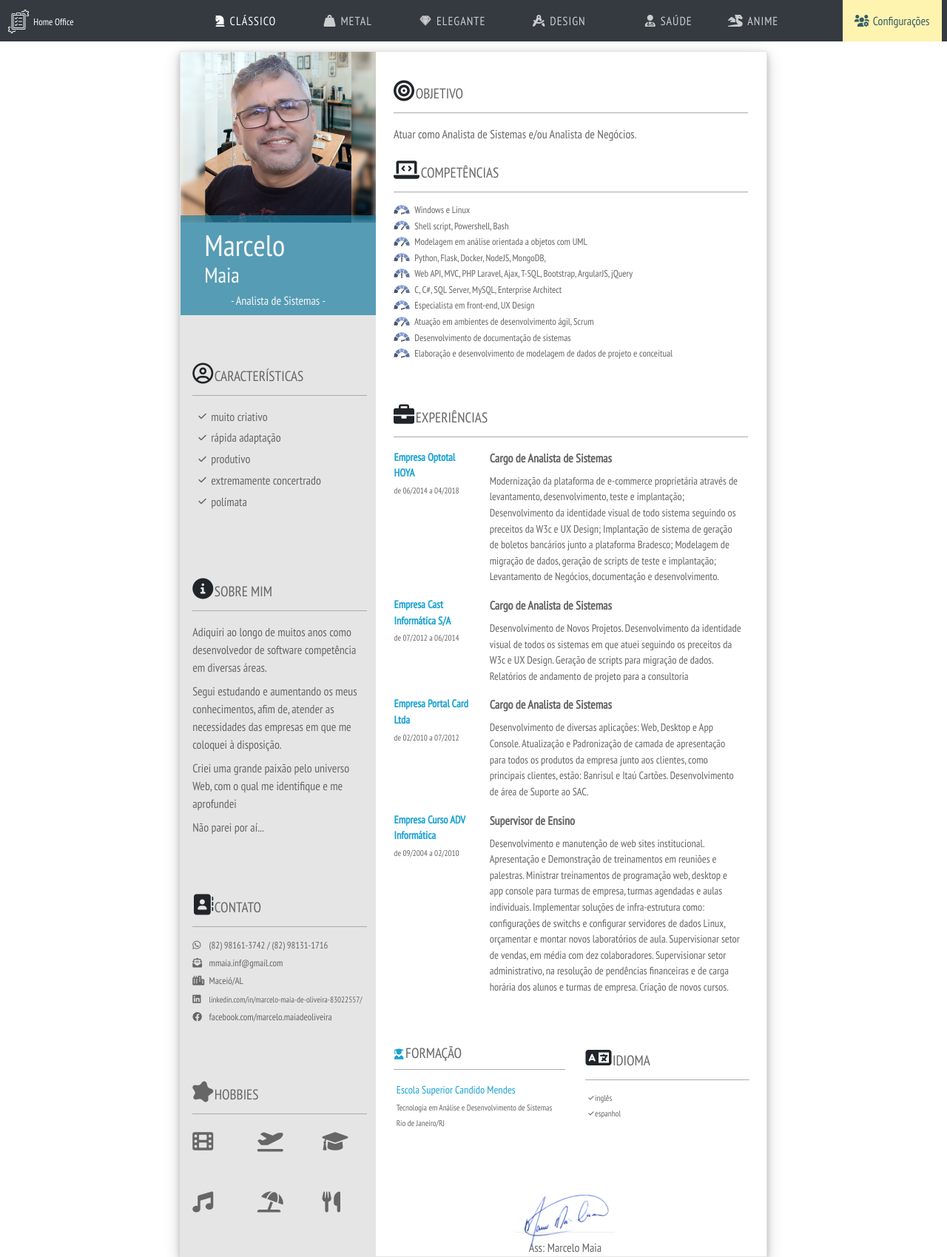
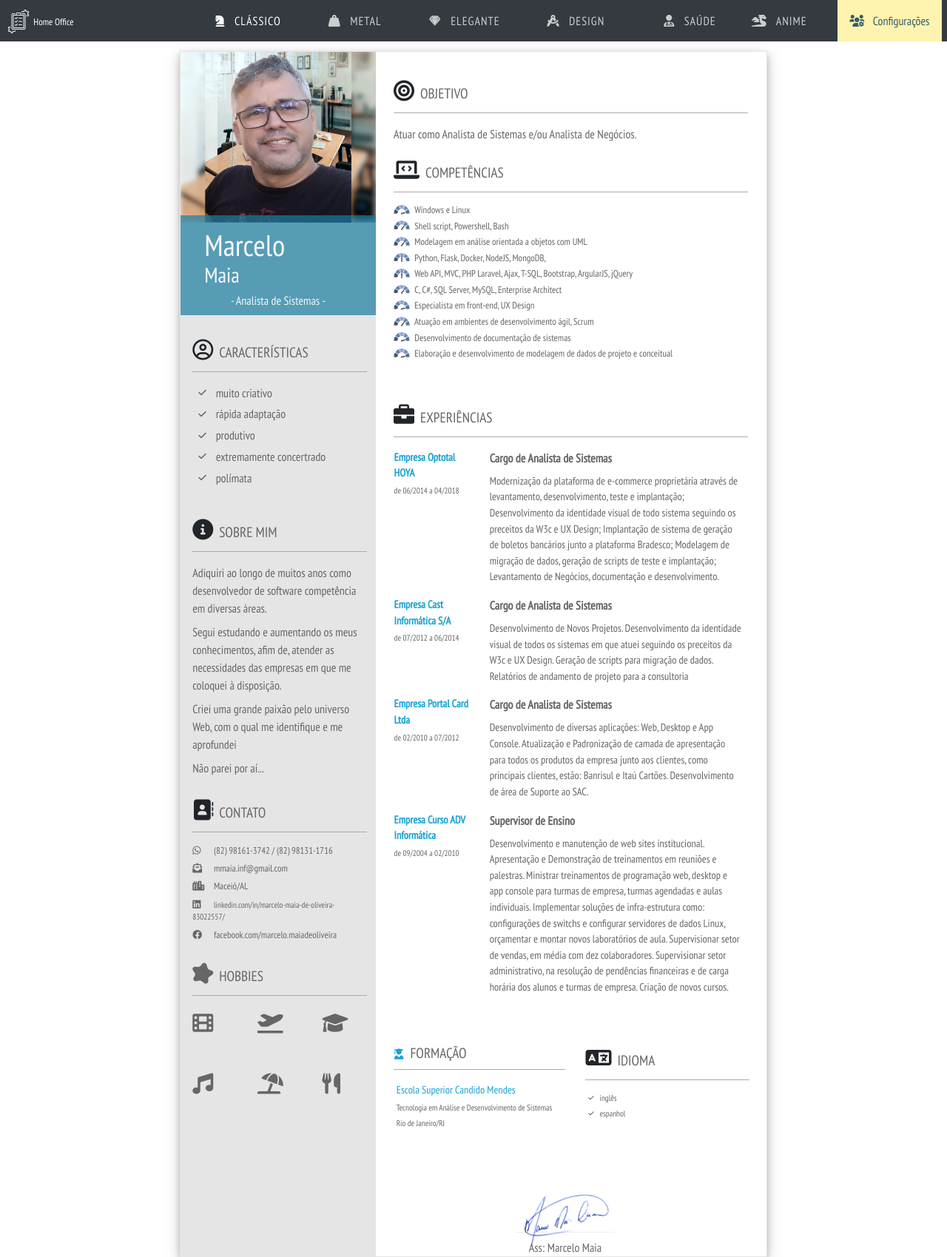
Before and after one commit to mmaiammo/curriculo-py, a Flask app: page / in a window 1280 px wide. Shown: the whole page at 74% size. Run offline with Flask 2, Linux system fonts and the light colour scheme; style sheets or scripts are compiled from the project's sources; some libraries are stand-ins or nearby versions.

Commit message:
Fix layout

```diff
--- a/app/static/css/print.min.css
+++ b/app/static/css/print.min.css
@@ -1 +1 @@
-.sidenav{display:none !important}.main{margin:0px;padding:0px}.a4{width:100% !important;height:80% !important;border:1px solid #e5e5e5 !important;margin:0px !important;-webkit-box-shadow:0 4px 8px 0 rgba(0,0,0,0.2),0 6px 20px 0 rgba(0,0,0,0.19);box-shadow:0 4px 8px 0 rgba(0,0,0,0.2),0 6px 20px 0 rgba(0,0,0,0.19)}@page{margin:1rem 1rem 0 1rem}
+.sidenav{display:none !important}.main{margin:0px;padding:0px}.a4{width:100% !important;height:80% !important;border:1px solid #e5e5e5 !important;margin:0px !important;-webkit-box-shadow:0 4px 8px 0 rgba(0,0,0,0.2),0 6px 20px 0 rgba(0,0,0,0.19);box-shadow:0 4px 8px 0 rgba(0,0,0,0.2),0 6px 20px 0 rgba(0,0,0,0.19)}.smoothscroll-top{display:none}@page{margin:1rem 1rem 0 1rem}
--- a/app/static/scss/layouts/classico.scss
+++ b/app/static/scss/layouts/classico.scss
@@ -1,4 +1,6 @@
-
+i {
+  margin-right: .5rem;
+}
 .header span {
   color: #666;
   font-family: 'PT Sans Narrow', sans-serif;
@@ -66,7 +68,7 @@
 
 .caracteristicas {
   position: relative;
-  padding: 2rem 0 0 1rem;
+  padding: 0rem 0 0 1rem;
   margin-bottom: 0 !important;
 }
 
@@ -88,7 +90,7 @@
 
 .sobre {
   position: relative;
-  padding: 3rem 0 0 1rem;
+  padding: 0rem 0 0 1rem;
   margin-bottom: 0 !important;
 }
 
@@ -99,7 +101,7 @@
 
 .contato {
   position: relative;
-  padding: 3rem 0 0 1rem;
+  padding: 0rem 0 0 1rem;
   margin-bottom: 0 !important;
 }
 
@@ -123,7 +125,7 @@
 
 .hobbies {
   position: relative;
-  padding: 3rem 0 0 1rem;
+  padding: 0rem 0 0 1rem;
   color: #666;
 }
 
--- a/app/static/scss/shared/print.scss
+++ b/app/static/scss/shared/print.scss
@@ -12,7 +12,9 @@
     margin: 0px !important;
     box-shadow: 0 4px 8px 0 rgba(0, 0, 0, 0.2), 0 6px 20px 0 rgba(0, 0, 0, 0.19);
 }
-
+.smoothscroll-top {
+    display: none;
+}
 @page {
     margin: 1rem 1rem 0 1rem;
 }
--- a/app/webapp.py
+++ b/app/webapp.py
@@ -20,12 +20,18 @@ def list():
     return render_template('curriculo/list.html', curriculos=curriculos)
 
 
-@webapp.route('/list/<int:page_id>')
-def listone(page_id):
+# router.get('/:id', UserController.findOne)
+
+
+@webapp.route('/list/<id>')
+def listone(id):
     # , "?/:62502f5a559389bd6aaa7fbc"
-    print(page_id)
-    response = requests.get(current_app.config["API_MONGO"], page_id)
+    url = current_app.config["API_MONGO"] + '/' + id
+    # print(url)
+
+    response = requests.get(url)
     curriculos = response.json()
+    # print(curriculos)
     return render_template('curriculo/list.html', curriculos=curriculos)
 
 
--- a/config.py
+++ b/config.py
@@ -14,10 +14,11 @@ class Config(object):
 
 class ProductionConfig(Config):
     DEBUG = False
+    API_MONGO = "https://curriculo-node.herokuapp.com/curriculo"
 
 
 class DevelopmentConfig(Config):
     ENV = "development"
     DEVELOPMENT = True
     DEBUG = True
-    API_MONGO = "https://curriculo-node.herokuapp.com/curriculo"
+    API_MONGO = "http://127.0.0.1:3000/curriculo"
```
Also changed, not shown: app/templates/curriculo/list.html (+7 -2 lines), app/routes/curriculo.js (added), app/static/css/classico.min.css.
